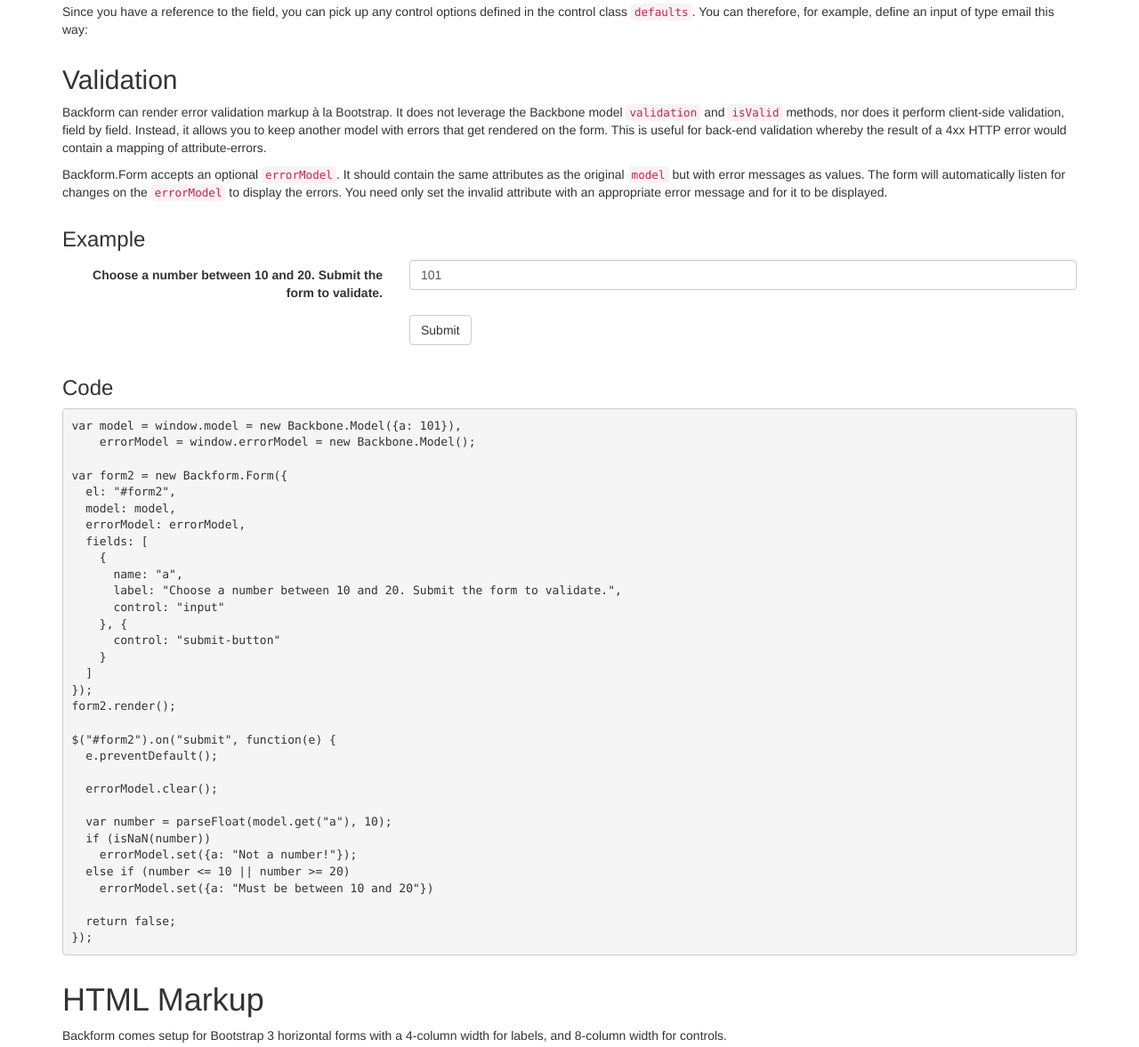
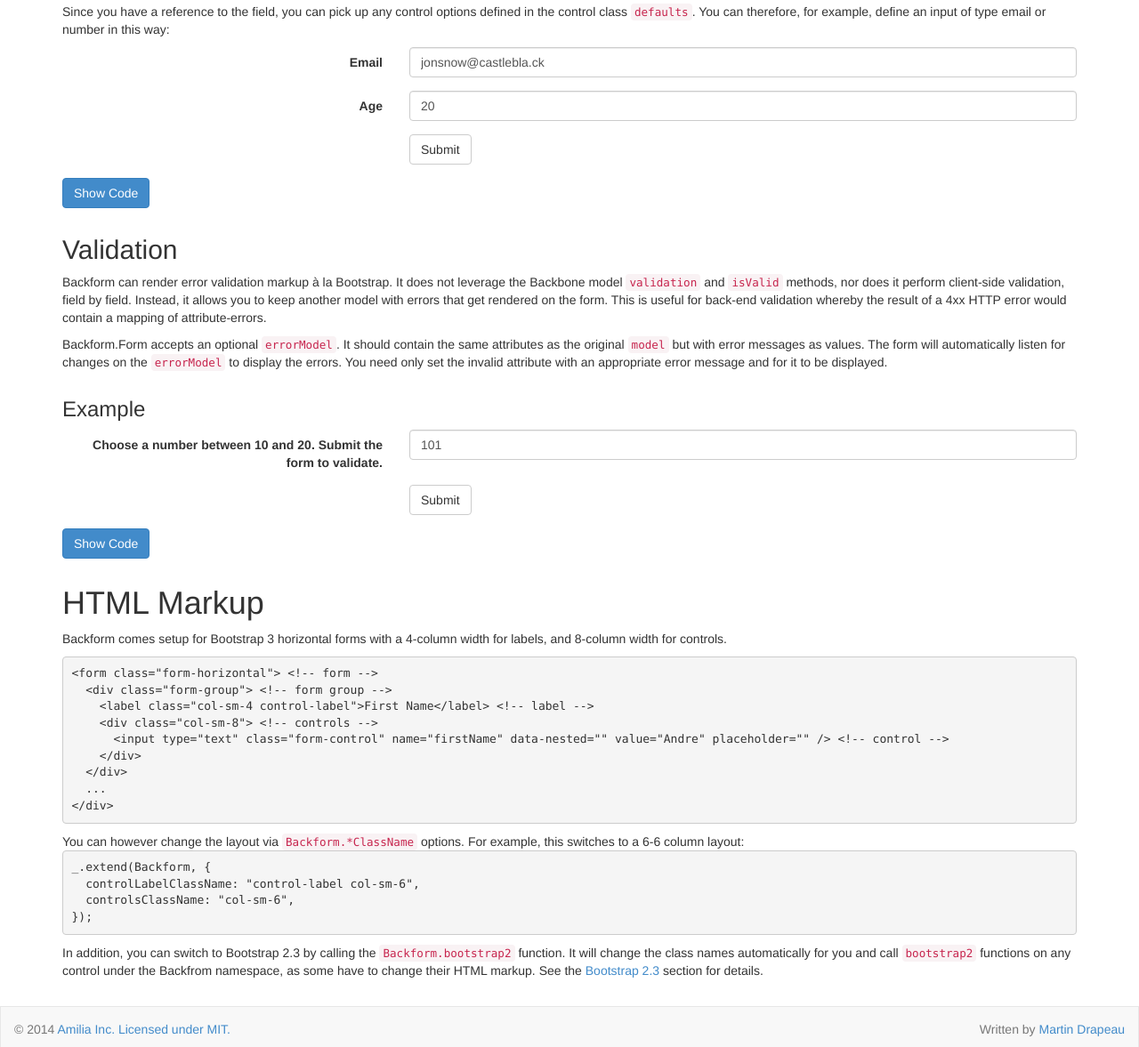
Before and after one commit to peterzen/backform, a plain HTML site: page index.html in a window 1280 px wide. Shown: the part 3129-4306 px from the top of the page at 89% size. Drawn offline with Linux system fonts and the light colour scheme.

Commit message:
more examples

```diff
--- a/example.js
+++ b/example.js
@@ -72,27 +72,47 @@ $(document).ready(function() {
   }).trigger("change");
 
 
+  // Example with input of type email
+  new Backform.Form({
+    el: $("#form-email"),
+    model: new Backbone.Model({email: "jonsnow@castlebla.ck", age:20}),
+    fields: [{
+      name: "email",
+      label: "Email",
+      control: "input",
+      type: "email"
+    }, {
+      name: "age",
+      label: "Age",
+      control: "input",
+      type: "number"
+    }, {
+      control: "submit-button"
+    }]
+  }).render();
+
+  $("#form-email").on("submit", function(e) {
+    return false;
+  });
+
   // Example with validation
   var model = window.model = new Backbone.Model({a: 101}),
       errorModel = window.errorModel = new Backbone.Model();
 
-  var form2 = new Backform.Form({
-    el: "#form2",
+  new Backform.Form({
+    el: "#form-validation",
     model: model,
     errorModel: errorModel,
-    fields: [
-      {
-        name: "a",
-        label: "Choose a number between 10 and 20. Submit the form to validate.",
-        control: "input"
-      }, {
-        control: "submit-button"
-      }
-    ]
-  });
-  form2.render();
+    fields: [{
+      name: "a",
+       label: "Choose a number between 10 and 20. Submit the form to validate.",
+       control: "input"
+    }, {
+       control: "submit-button"
+    }]
+  }).render();
 
-  $("#form2").on("submit", function(e) {
+  $("#form-validation").on("submit", function(e) {
     e.preventDefault();
 
     errorModel.clear();
--- a/index.html
+++ b/index.html
@@ -91,9 +91,7 @@
 
       <div class="row">
         <div class="col-md-12">
-          <p>
-            <button class="btn btn-primary show-code" for="#form-code">Show Code</button>
-          </p>
+          <p><button class="btn btn-primary show-code" for="#form-code">Show Code</button></p>
           <pre id="form-code" style="display:none;">
 var person = new Backbone.Model({
   id: 101,
@@ -260,6 +258,7 @@ control: Backform.InputControl.extend({
             Controls can support extra options. These can directly be passed in the field definition.
             For example, the input control has an extra option <code>type</code> which defaults to <code>text</code>.
             You can override this in this way:
+          </p>
 <pre>
 fields = [{
   control: "input",
@@ -309,8 +308,33 @@ var InputControl = Backform.InputControl = Control.extend({
           </p>
           <p>
             Since you have a reference to the field, you can pick up any control options defined in the control class <code>defaults</code>.
-            You can therefore, for example, define an input of type email this way:
+            You can therefore, for example, define an input of type email or number in this way:
           </p>
+          <form id="form-email" class="form-horizontal"></form>
+          <p><button class="btn btn-primary show-code" for="#form-email-code">Show Code</button></p>
+          <pre id="form-email-code" style="display:none;">
+new Backform.Form({
+  el: $("#form-email"),
+  model: new Backbone.Model({email: "jonsnow@castlebla.ck", age:20}),
+  fields: [{
+    name: "email",
+    label: "Email",
+    control: "input",
+    type: "email"
+  }, {
+    name: "age",
+    label: "Age",
+    control: "input",
+    type: "number"
+  }, {
+    control: "submit-button"
+  }]
+}).render();
+
+$("#form-email").on("submit", function(e) {
+  return false;
+});
+</pre>
         </div>
       </div>
 
@@ -331,33 +355,26 @@ var InputControl = Backform.InputControl = Control.extend({
       <div class="row">
         <div class="col-md-12">
           <h3>Example</h3>
-          <form id="form2" class="form-horizontal"></form>
-        </div>
-      </div>
-      <div class="row">
-        <div class="col-md-12">
-          <h3>Code</h3>
-<pre>
+          <form id="form-validation" class="form-horizontal"></form>
+          <p><button class="btn btn-primary show-code" for="#form-validation-code">Show Code</button></p>
+          <pre id="form-validation-code" style="display:none;">
 var model = window.model = new Backbone.Model({a: 101}),
     errorModel = window.errorModel = new Backbone.Model();
 
-var form2 = new Backform.Form({
-  el: "#form2",
+new Backform.Form({
+  el: "#form-validation",
   model: model,
   errorModel: errorModel,
-  fields: [
-    {
+  fields: [{
     name: "a",
      label: "Choose a number between 10 and 20. Submit the form to validate.",
      control: "input"
   }, {
      control: "submit-button"
-    }
-  ]
-});
-form2.render();
+  }]
+}).render();
 
-$("#form2").on("submit", function(e) {
+$("#form-validation").on("submit", function(e) {
   e.preventDefault();
 
   errorModel.clear();
```
Lines whose indentation alone changed are shown as unchanged.
